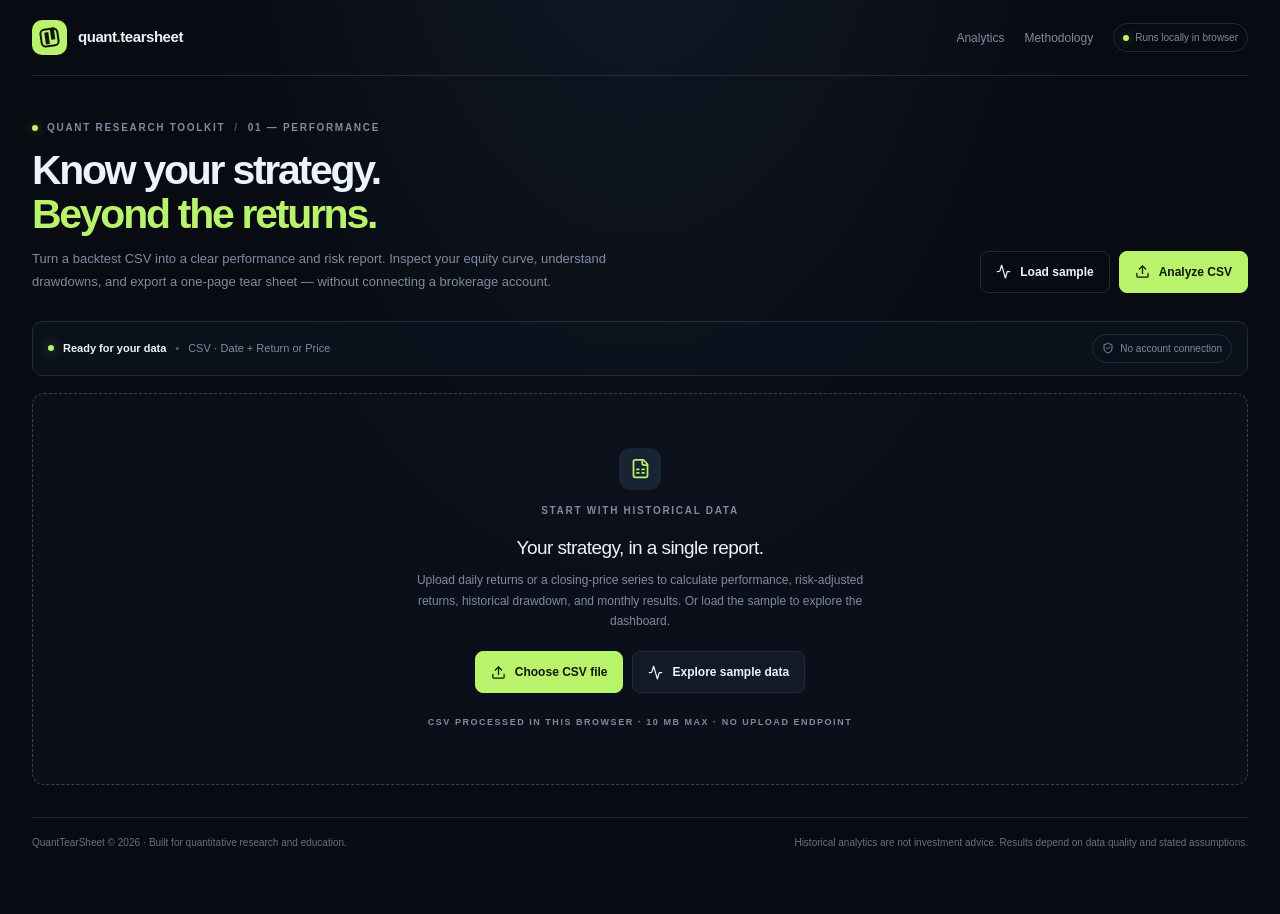
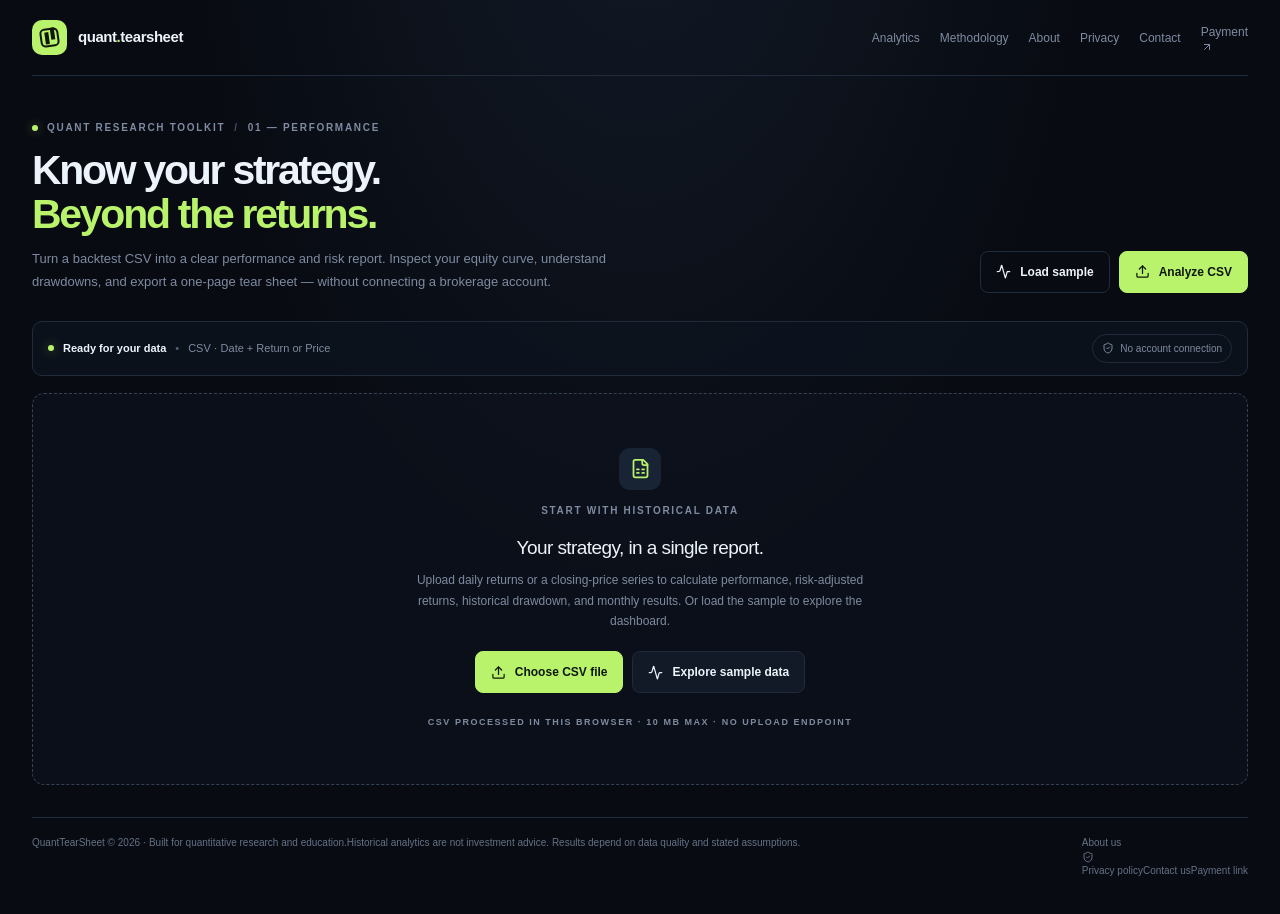
Before and after one commit to BiswayanChakravorty/QuantTearSheet, a Next.js app: page / in a window 1280 px wide. Shown: the top 914 px of the page. Built offline with nearby package versions, Linux system fonts and the light colour scheme.

Commit message:
Add shared navigation and footer to analytics home

```diff
--- a/app/page.tsx
+++ b/app/page.tsx
@@ -5,6 +5,7 @@
 import { Area, AreaChart, CartesianGrid, Line, LineChart, ResponsiveContainer, Tooltip, XAxis, YAxis } from "recharts";
 import { analyzeRows, parseAndAnalyzeCSV, SAMPLE_CSV, QuantInputError } from "@/lib/quant-engine";
 import type { QuantAnalysis } from "@/types/quant";
+import { SiteFooter, SiteNav } from "@/components/site-chrome";
 
 const MONTHS = ["Jan","Feb","Mar","Apr","May","Jun","Jul","Aug","Sep","Oct","Nov","Dec"];
 function pct(value: number | null, digits = 2): string { return value === null ? "—" : `${(value * 100).toFixed(digits)}%`; }
@@ -89,7 +90,7 @@
   };
 
   return <main className="shell">
-    <header className="topbar"><a className="brand" href="#" aria-label="QuantTearSheet home"><span className="brand-icon"><span className="brand-mark"/></span><span>quant<span style={{color:"var(--accent)"}}>.</span>tearsheet</span></a><nav className="topnav" aria-label="Main navigation"><a href="#analytics">Analytics</a><a href="#methodology">Methodology</a><span className="pill"><span className="dot"/> Runs locally in browser</span></nav></header>
+    <SiteNav />
     <section className="hero"><div><div className="eyebrow"><span className="dot"/> Quant research toolkit <span style={{color:"#44536a"}}>/</span> 01 — Performance</div><h1>Know your strategy.<br/><span style={{color:"var(--accent)"}}>Beyond the returns.</span></h1><p>Turn a backtest CSV into a clear performance and risk report. Inspect your equity curve, understand drawdowns, and export a one-page tear sheet — without connecting a brokerage account.</p></div><div className="actions"><button className="btn btn-quiet" onClick={loadSample}><Activity size={15}/> Load sample</button><button className="btn btn-primary" onClick={()=>inputRef.current?.click()}><Upload size={15}/> Analyze CSV</button></div></section>
     <div className="status-line" style={{marginBottom:17}}><span className="dot"/><strong>{analysis?"Analysis ready":"Ready for your data"}</strong><span style={{color:"#536176"}}>•</span><span>{analysis?fileName:"CSV · Date + Return or Price"}</span><span style={{marginLeft:"auto"}} className="pill"><ShieldCheck size={12}/> No account connection</span></div>
     <input ref={inputRef} type="file" accept=".csv,text/csv" onChange={onInputChange} hidden/>
@@ -125,6 +126,6 @@
       <div style={{display:"grid",gridTemplateColumns:"1.35fr 1fr",gap:15}}><div style={{border:"1px solid #293548",borderRadius:8,padding:15}}><div style={{fontSize:12,marginBottom:10}}>Equity growth</div><div style={{height:215}}><ResponsiveContainer width="100%" height="100%"><LineChart data={chartRows}><CartesianGrid stroke="#243044" strokeDasharray="3 5"/><XAxis dataKey="label" tick={{fill:"#91a0b5",fontSize:9}}/><YAxis tick={{fill:"#91a0b5",fontSize:9}}/><Line dataKey="equity" stroke="#b8f36b" strokeWidth={2} dot={false}/></LineChart></ResponsiveContainer></div></div><div style={{border:"1px solid #293548",borderRadius:8,padding:15}}><div style={{fontSize:12,marginBottom:10}}>Drawdown profile</div><div style={{height:215}}><ResponsiveContainer width="100%" height="100%"><AreaChart data={chartRows}><CartesianGrid stroke="#243044" strokeDasharray="3 5"/><XAxis dataKey="label" tick={{fill:"#91a0b5",fontSize:9}}/><YAxis tick={{fill:"#91a0b5",fontSize:9}} tickFormatter={(v:number)=>pct(v,0)}/><Area dataKey="drawdown" stroke="#ff7d8b" fill="#ff7d8b" fillOpacity={.18}/></AreaChart></ResponsiveContainer></div></div></div>
       <div style={{borderTop:"1px solid #293548",marginTop:16,paddingTop:10,display:"flex",justifyContent:"space-between",fontSize:9,color:"#91a0b5"}}><span>Assumptions: daily observations, 252-day annualization, historical VaR. Validate source data before relying on estimates.</span><span>Generated by QuantTearSheet</span></div>
     </section>}
-    <footer className="footer"><span>QuantTearSheet © 2026 · Built for quantitative research and education.</span><span>Historical analytics are not investment advice. Results depend on data quality and stated assumptions.</span></footer>
+    <SiteFooter />
   </main>;
 }
```
